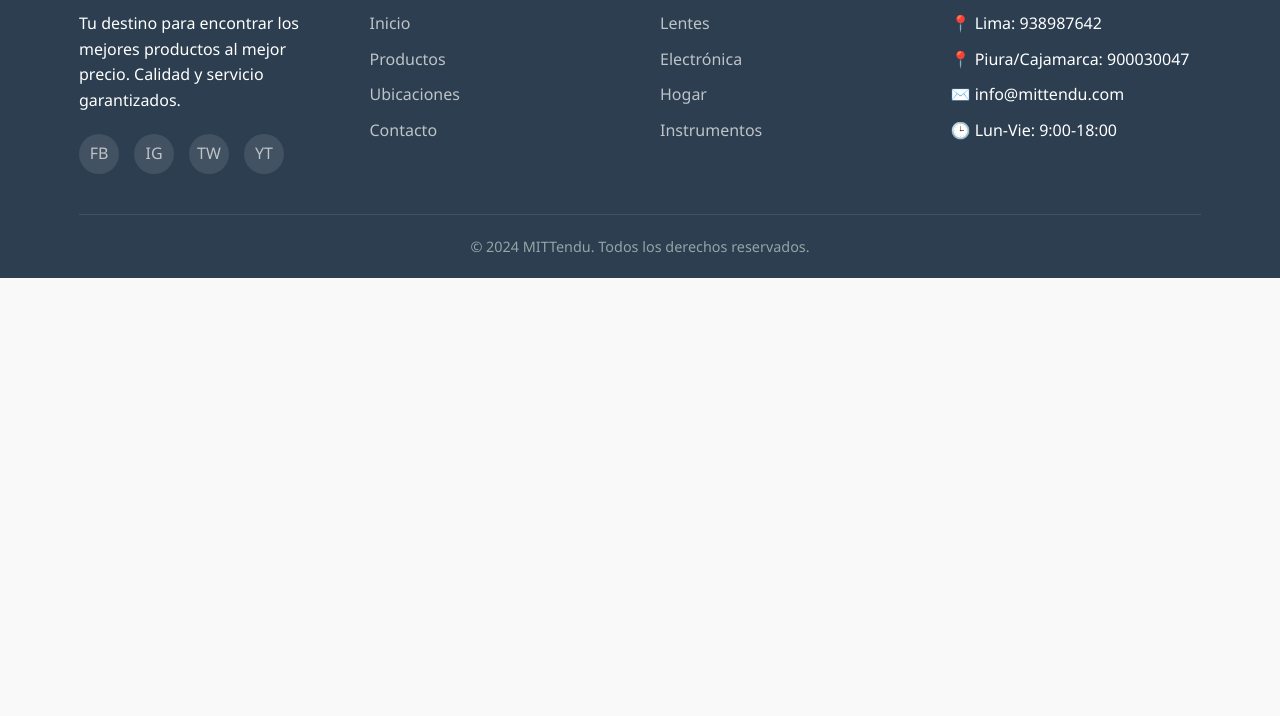
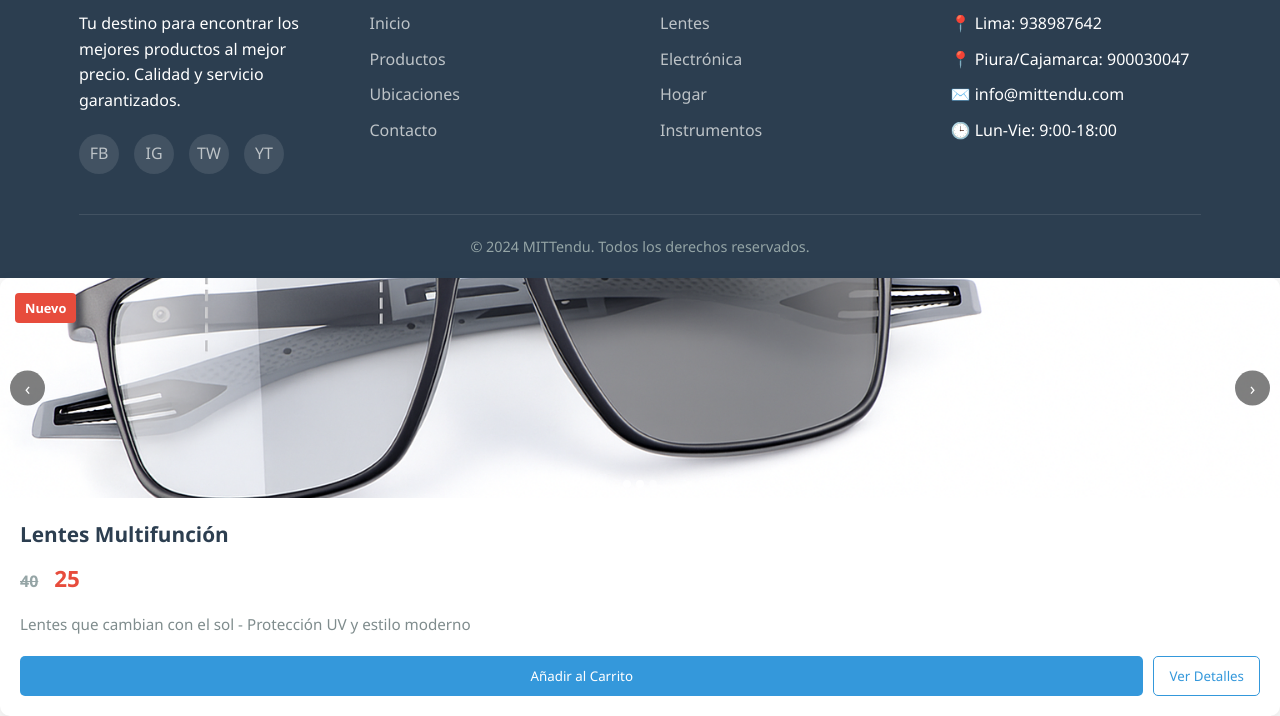
Before and after one commit to cuentaregi6-bot/tuusuario.github.io, a plain HTML site: page index.html in a window 1280 px wide. Shown: the part 3266-3982 px from the top of the page. Before the commit the page ends 3544 px from the top, so only its background shows below. Drawn offline with Linux system fonts and the light colour scheme.

Commit message:
Update index.html

```diff
--- a/index.html
+++ b/index.html
@@ -1082,5 +1082,196 @@
             this.reset();
         });
     </script>
+    <!-- Producto 1: Lentes Multifunción CON CARRUSEL -->
+<div class="product-card">
+    <div class="product-badge">Nuevo</div>
+
+    <!-- Carrusel de fotos -->
+    <div class="product-carousel">
+        <div class="carousel-container">
+            <div class="carousel-slide active">
+                <img src="1.png" alt="Lentes multifunción vista frontal" class="product-image">
+            </div>
+            <div class="carousel-slide">
+                <img src="2.png" alt="Lentes multifunción vista lateral" class="product-image">
+            </div>
+            <div class="carousel-slide">
+                <img src="3.png" alt="Lentes multifunción en uso" class="product-image">
+            </div>
+            <!-- Agrega más slides según tus fotos -->
+        </div>
+
+        <!-- Controles del carrusel -->
+        <button class="carousel-prev">‹</button>
+        <button class="carousel-next">›</button>
+
+        <!-- Indicadores -->
+        <div class="carousel-indicators">
+            <span class="indicator active"></span>
+            <span class="indicator"></span>
+            <span class="indicator"></span>
+        </div>
+    </div>
+
+    <div class="product-info">
+        <h3 class="product-title">Lentes Multifunción</h3>
+        <div class="product-price">
+            <span class="old-price">40</span>
+            25
+        </div>
+        <p class="product-description">Lentes que cambian con el sol - Protección UV y estilo moderno</p>
+        <div class="product-actions">
+            <button class="btn-cart" data-id="1" data-name="Lentes Multifunción" data-price="25">Añadir al Carrito</button>
+            <button class="btn-view">Ver Detalles</button>
+        </div>
+    </div>
+</div>
+
+<style>
+/* Estilos del Carrusel */
+.product-carousel {
+    position: relative;
+    overflow: hidden;
+    height: 220px;
+}
+
+.carousel-container {
+    display: flex;
+    transition: transform 0.5s ease;
+    height: 100%;
+}
+
+.carousel-slide {
+    min-width: 100%;
+    height: 100%;
+    display: none;
+}
+
+.carousel-slide.active {
+    display: block;
+}
+
+.carousel-slide img {
+    width: 100%;
+    height: 100%;
+    object-fit: cover;
+}
+
+/* Controles del carrusel */
+.carousel-prev,
+.carousel-next {
+    position: absolute;
+    top: 50%;
+    transform: translateY(-50%);
+    background: rgba(0,0,0,0.5);
+    color: white;
+    border: none;
+    width: 35px;
+    height: 35px;
+    border-radius: 50%;
+    cursor: pointer;
+    font-size: 18px;
+    display: flex;
+    align-items: center;
+    justify-content: center;
+    transition: background 0.3s;
+}
+
+.carousel-prev:hover,
+.carousel-next:hover {
+    background: rgba(0,0,0,0.8);
+}
+
+.carousel-prev {
+    left: 10px;
+}
+
+.carousel-next {
+    right: 10px;
+}
+
+/* Indicadores */
+.carousel-indicators {
+    position: absolute;
+    bottom: 10px;
+    left: 50%;
+    transform: translateX(-50%);
+    display: flex;
+    gap: 5px;
+}
+
+.indicator {
+    width: 8px;
+    height: 8px;
+    border-radius: 50%;
+    background: rgba(255,255,255,0.5);
+    cursor: pointer;
+    transition: background 0.3s;
+}
+
+.indicator.active {
+    background: white;
+}
+</style>
+
+<script>
+// JavaScript para el carrusel
+document.addEventListener('DOMContentLoaded', function() {
+    // Inicializar todos los carruseles
+    document.querySelectorAll('.product-carousel').forEach(carousel => {
+        initCarousel(carousel);
+    });
+});
+
+function initCarousel(carousel) {
+    const container = carousel.querySelector('.carousel-container');
+    const slides = carousel.querySelectorAll('.carousel-slide');
+    const prevBtn = carousel.querySelector('.carousel-prev');
+    const nextBtn = carousel.querySelector('.carousel-next');
+    const indicators = carousel.querySelectorAll('.indicator');
+
+    let currentSlide = 0;
+    const totalSlides = slides.length;
+
+    function showSlide(index) {
+        // Ocultar todas las slides
+        slides.forEach(slide => slide.classList.remove('active'));
+        indicators.forEach(indicator => indicator.classList.remove('active'));
+
+        // Mostrar slide actual
+        slides[index].classList.add('active');
+        indicators[index].classList.add('active');
+
+        currentSlide = index;
+    }
+
+    // Event listeners
+    prevBtn.addEventListener('click', () => {
+        let newIndex = currentSlide - 1;
+        if (newIndex < 0) newIndex = totalSlides - 1;
+        showSlide(newIndex);
+    });
+
+    nextBtn.addEventListener('click', () => {
+        let newIndex = currentSlide + 1;
+        if (newIndex >= totalSlides) newIndex = 0;
+        showSlide(newIndex);
+    });
+
+    // Indicadores
+    indicators.forEach((indicator, index) => {
+        indicator.addEventListener('click', () => {
+            showSlide(index);
+        });
+    });
+
+    // Auto-avance cada 5 segundos (opcional)
+    setInterval(() => {
+        let newIndex = currentSlide + 1;
+        if (newIndex >= totalSlides) newIndex = 0;
+        showSlide(newIndex);
+    }, 5000);
+}
+</script>
 </body>
 </html>
```
